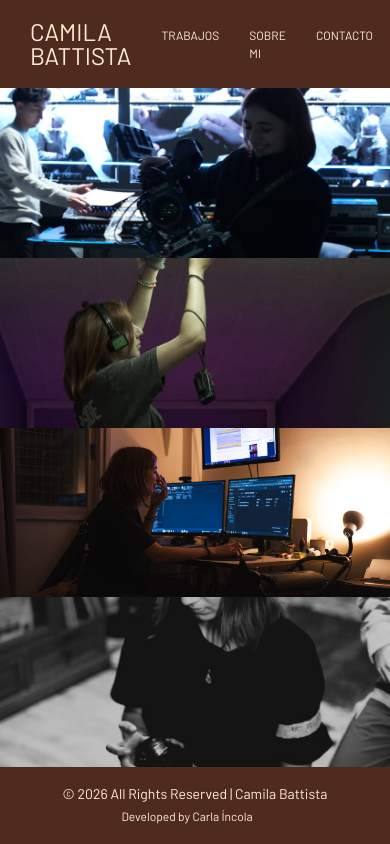
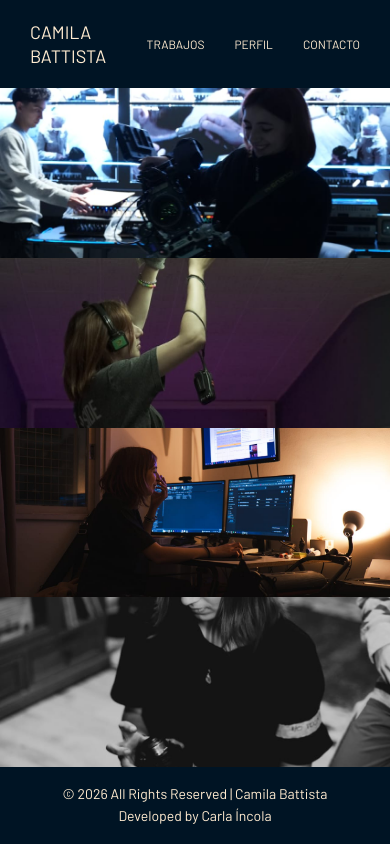
Before and after one commit to camilabattista/portfolio, a website: page index.html in a window 390 px wide. Drawn offline with nearby package versions, Linux system fonts and the light colour scheme; a web font is replaced by a local one.

Commit message:
homepage layout updates

```diff
--- a/index.html
+++ b/index.html
@@ -31,7 +31,7 @@
                     <a class="header__link" href="#works" role="menuitem" tabindex="0">Trabajos</a>
                 </li>
                 <li class="header__menu-item" role="none">
-                    <a class="header__link" href="#about" role="menuitem" tabindex="0">Sobre mi</a>
+                    <a class="header__link" href="#about" role="menuitem" tabindex="0">Perfil</a>
                 </li>
                 <li class="header__menu-item" role="none">
                     <a class="header__link" href="#contact" role="menuitem" tabindex="0">Contacto</a>
@@ -93,13 +93,13 @@
 
     <!-- FOOTER -->
     <footer class="footer__nav">
-        <div class="container-fluid py-3">
+        <div class="container-fluid py-3 text-center">
             <div class="row">
-                <div class="col-md-6">
+                <div class="col-12">
                     <p class="footer__nav-text mb-0">&copy; 2026 All Rights Reserved | Camila Battista</p>
                 </div>
-                <div class="col-md-6 text-md-end">
-                    <a href="https://carlaincola.github.io/hello-im-carla/index.html" target="_blank" class="footer__nav-text footer__nav-text-credits me-3">Developed by Carla Íncola</a>
+                <div class="col-12 ">
+                    <a href="https://carlaincola.github.io/hello-im-carla/index.html" target="_blank" class="footer__nav-text footer__nav-text-credits">Developed by Carla Íncola</a>
                 </div>
             </div>
         </div>
--- a/scss/base/_variables.scss
+++ b/scss/base/_variables.scss
@@ -1,4 +1,4 @@
-$color-background: #4F2B1F;
+$color-background: #001424; //#4F2B1F
 $color-button-secondary: #283618;
 $color-button-primary: #606C39;
 $color-secundary-orange: #78290F;
--- a/scss/components/_footer.scss
+++ b/scss/components/_footer.scss
@@ -6,6 +6,7 @@
         color: $color-text-primary;
         font-family: $font-family;
         text-decoration: none;
+
     }
 }
 
@@ -16,9 +17,5 @@
         .footer__nav-text {
             font-size: 14px;
         }
-
-        .footer__nav-text-credits {
-            font-size: 12px;
-        }
     }
 }
--- a/scss/components/_header.scss
+++ b/scss/components/_header.scss
@@ -23,10 +23,9 @@
             margin-right: auto;
             .header__menu-logo {
                 font-family: $font-family;
-                font-size: 40px;
                 line-height: 24px;
                 text-transform: uppercase;
-                font-size: 24px;
+                font-size: 18px;
                 font-weight: 400;
 
                 .header__link {
@@ -63,6 +62,19 @@
         padding: 20px 30px;
 
         .header__menu {
+
+            .header__menu-logo {
+                font-family: $font-family;
+                line-height: 24px;
+                text-transform: uppercase;
+                font-size: 24px;
+                font-weight: 400;
+
+                .header__link {
+                    color: $color-text-primary;
+                }
+            }
+
             .header__menu-item {
                 padding: 0 0 0 30px;
                 font-size: 12px;
--- a/scss/pages/_index.scss
+++ b/scss/pages/_index.scss
@@ -40,7 +40,7 @@
     bottom: 0;
     left: 0;
     right: 0;
-    background: linear-gradient(to top, rgba(0,0,0,0.85) 0%, rgba(0,0,0,0.4) 100%);
+    background: linear-gradient(to top, $color-background 0%, rgba(79,43,31,0.5) 100%);
     overflow: hidden;
     width: 100%;
     height: 0;
```
Also changed, not shown: css/style.css, 1 other file.
